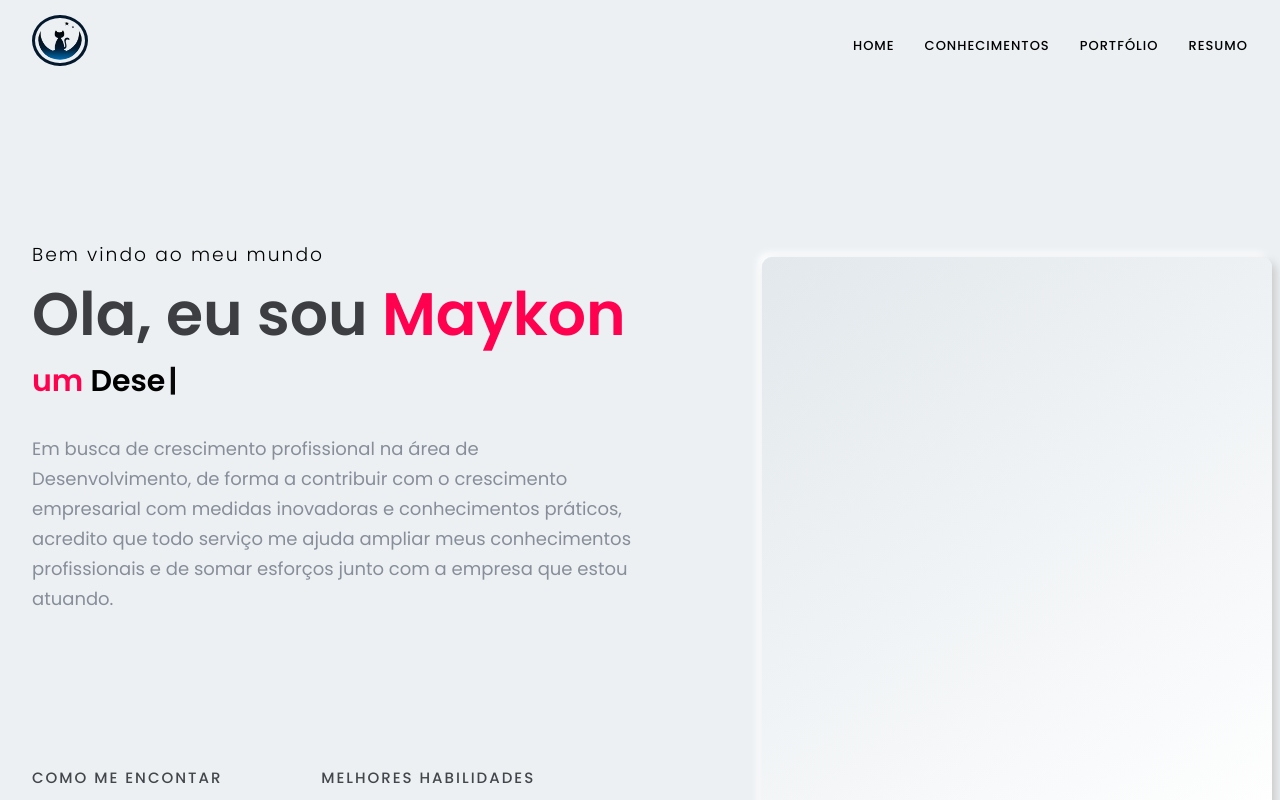
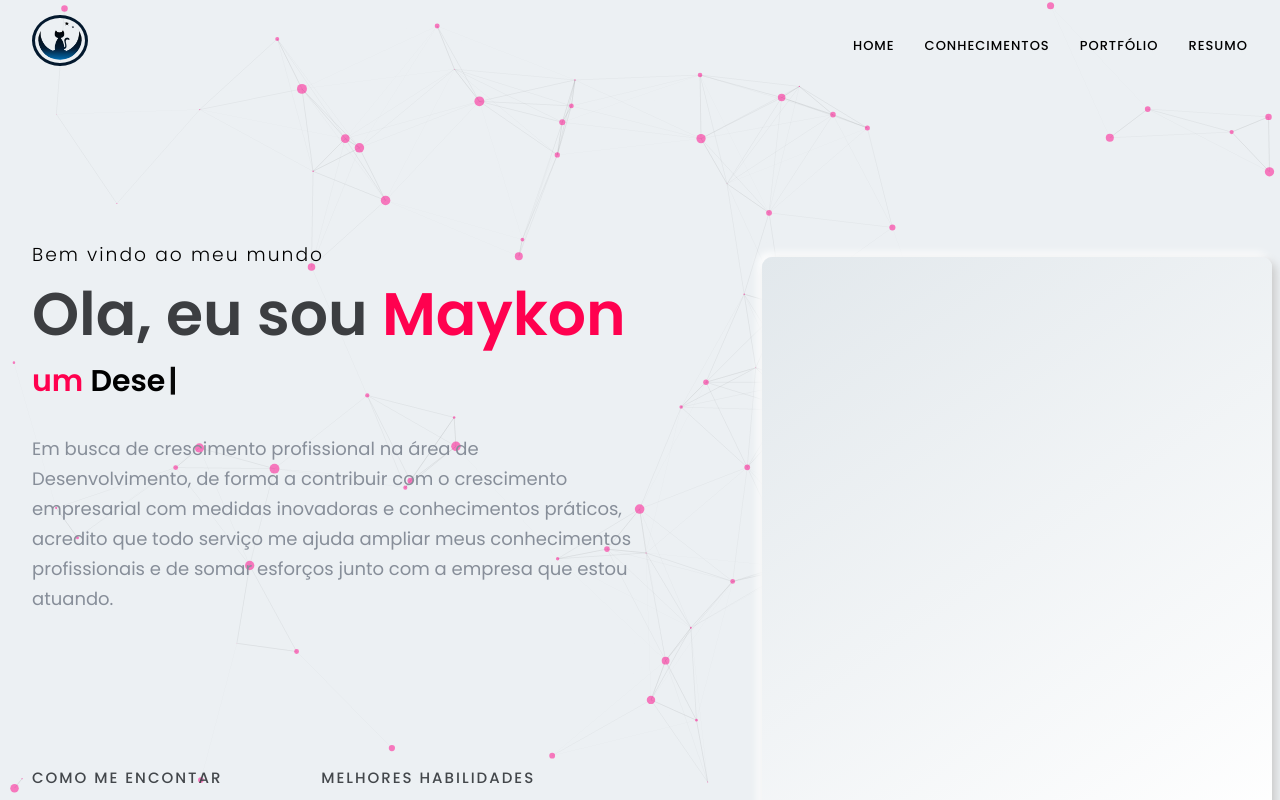
Before and after one commit to MaykonFelix/Portifolio, a React (Vite) app in the folder Portifolio/: page / in a window 1280 px wide. Shown: the top 800 px of the page. Built offline with nearby package versions, Linux system fonts and the light colour scheme.

Commit message:
Add Particle
Add particle react...

```diff
--- a/Portifolio/index.html
+++ b/Portifolio/index.html
@@ -8,6 +8,7 @@
   <link rel="icon" type="image/png" sizes="32x32" href="src/component/assest/White/favicon-32x32.png">
   <link rel="icon" type="image/png" sizes="16x16" href="src/component/assest/White/favicon-16x16.png">
   <link rel="manifest" href="src/component/assest/White/ite.webmanifest">
+  <script src="https://cdn.rawgit.com/progers/pathseg/master/pathseg.js"></script>
 
   <script src="https://kit.fontawesome.com/d97da525df.js" crossorigin="anonymous"></script>
 
--- a/Portifolio/package.json
+++ b/Portifolio/package.json
@@ -11,7 +11,9 @@
   "dependencies": {
     "react": "^18.2.0",
     "react-dom": "^18.2.0",
-    "react-simple-typewriter": "^5.0.1"
+    "react-simple-typewriter": "^5.0.1",
+    "react-tsparticles": "^2.9.3",
+    "tsparticles": "^2.9.3"
   },
   "devDependencies": {
     "@types/react": "^18.0.27",
--- a/Portifolio/src/App.tsx
+++ b/Portifolio/src/App.tsx
@@ -4,12 +4,15 @@ import Features from "./component/Features/Features"
 import Header from "./component/head"
 import Home from "./component/Home"
 import Footer from "./component/footer"
+import Partic from "./component/Particle"
 
 import "./global.css"
 
 const App = () => {
   return (
     <>
+
+      <Partic />
       <Header />
       <Home />
       <Features />
--- /dev/null
+++ b/Portifolio/src/component/Particle/index.tsx
@@ -0,0 +1,100 @@
+import { useCallback } from "react";
+import Particles from "react-tsparticles";
+import type { Container, Engine } from "tsparticles-engine";
+import { loadFull } from "tsparticles";
+
+
+export default function Partic() {
+    const particlesInit = useCallback(async (engine: Engine) => {
+        console.log(engine);
+
+        // you can initialize the tsParticles instance (engine) here, adding custom shapes or presets
+        // this loads the tsparticles package bundle, it's the easiest method for getting everything ready
+        // starting from v2 you can add only the features you need reducing the bundle size
+        await loadFull(engine);
+    }, []);
+
+    const particlesLoaded = useCallback(async (container: Container | undefined) => {
+        await console.log(container);
+    }, []);
+
+    return (
+        <Particles
+            id="tsparticles"
+            init={particlesInit}
+            loaded={particlesLoaded}
+            options={{
+                background: {
+                    color: {
+                        value: "transparent",
+                    },
+                },
+                fpsLimit: 80,
+                interactivity: {
+                    events: {
+                        onClick: {
+                            enable: true,
+                            mode: "push",
+                        },
+                        onHover: {
+                            enable: true,
+                            mode: "repulse",
+                        },
+                        resize: true,
+                    },
+                    modes: {
+                        push: {
+                            quantity: 2,
+                        },
+                        repulse: {
+                            distance: 90,
+                            duration: 0.2,
+                        },
+                    },
+                },
+                particles: {
+                    color: {
+                        value: "#ff0088",
+                    },
+                    links: {
+                        color: "#000000",
+                        distance: 180,
+                        enable: true,
+                        opacity: 0.1,
+                        width: 0.5,
+                    },
+                    collisions: {
+                        enable: true,
+                    },
+                    move: {
+                        direction: "none",
+                        enable: true,
+                        outModes: {
+                            default: "bounce",
+                        },
+                        random: true,
+                        speed: 3,
+                        straight: false,
+                    },
+                    number: {
+                        density: {
+                            enable: true,
+                            area: 800,
+                        },
+                        value: 80,
+                    },
+                    opacity: {
+                        value: 0.5,
+                    },
+                    shape: {
+                        type: "circle",
+                    },
+                    size: {
+                        value: { min: 0.2, max: 5 },
+                    },
+                },
+                detectRetina: true,
+            }}
+        />
+    )
+}
```
Also changed, not shown: 2 other files (tests, documents, lock files or other folders).
